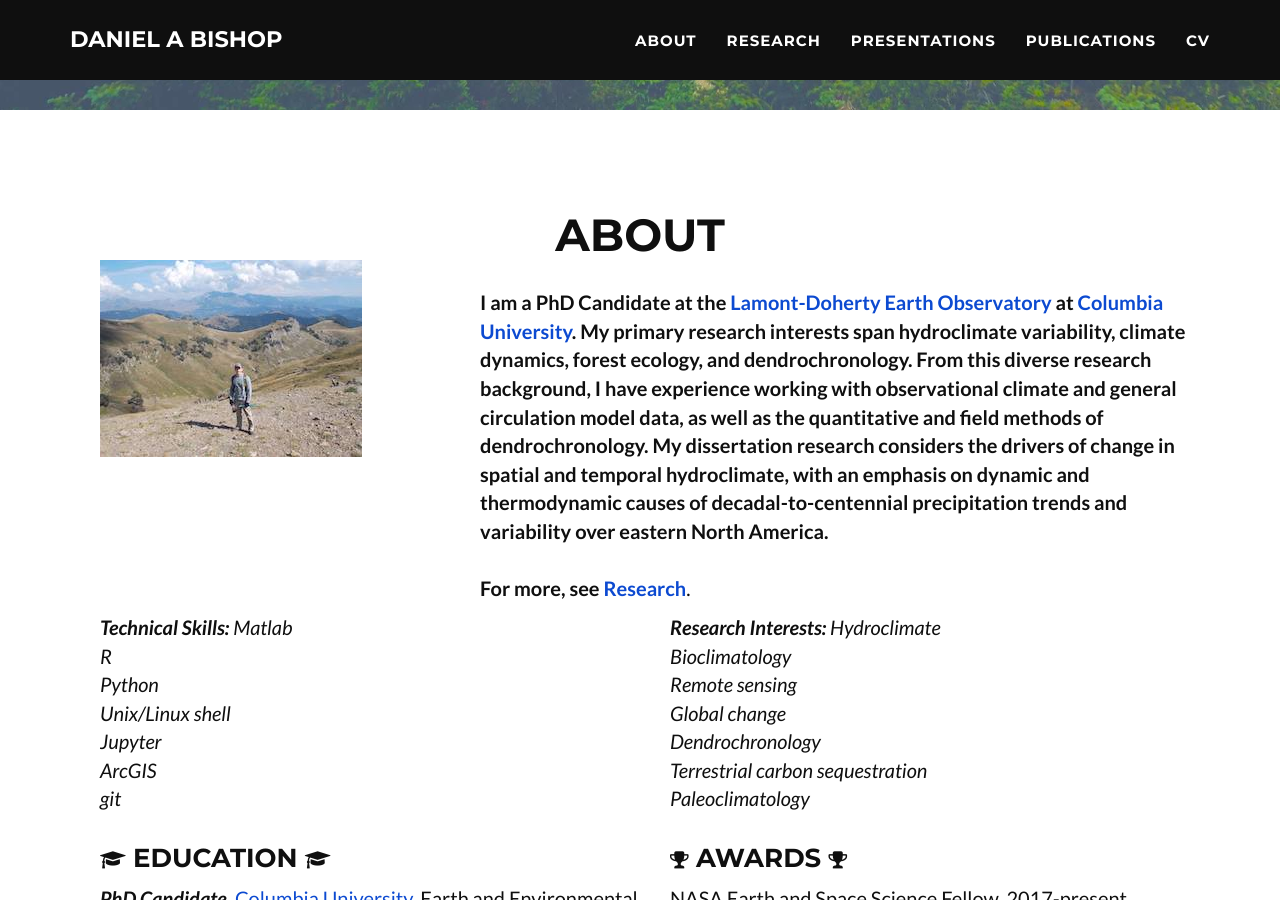
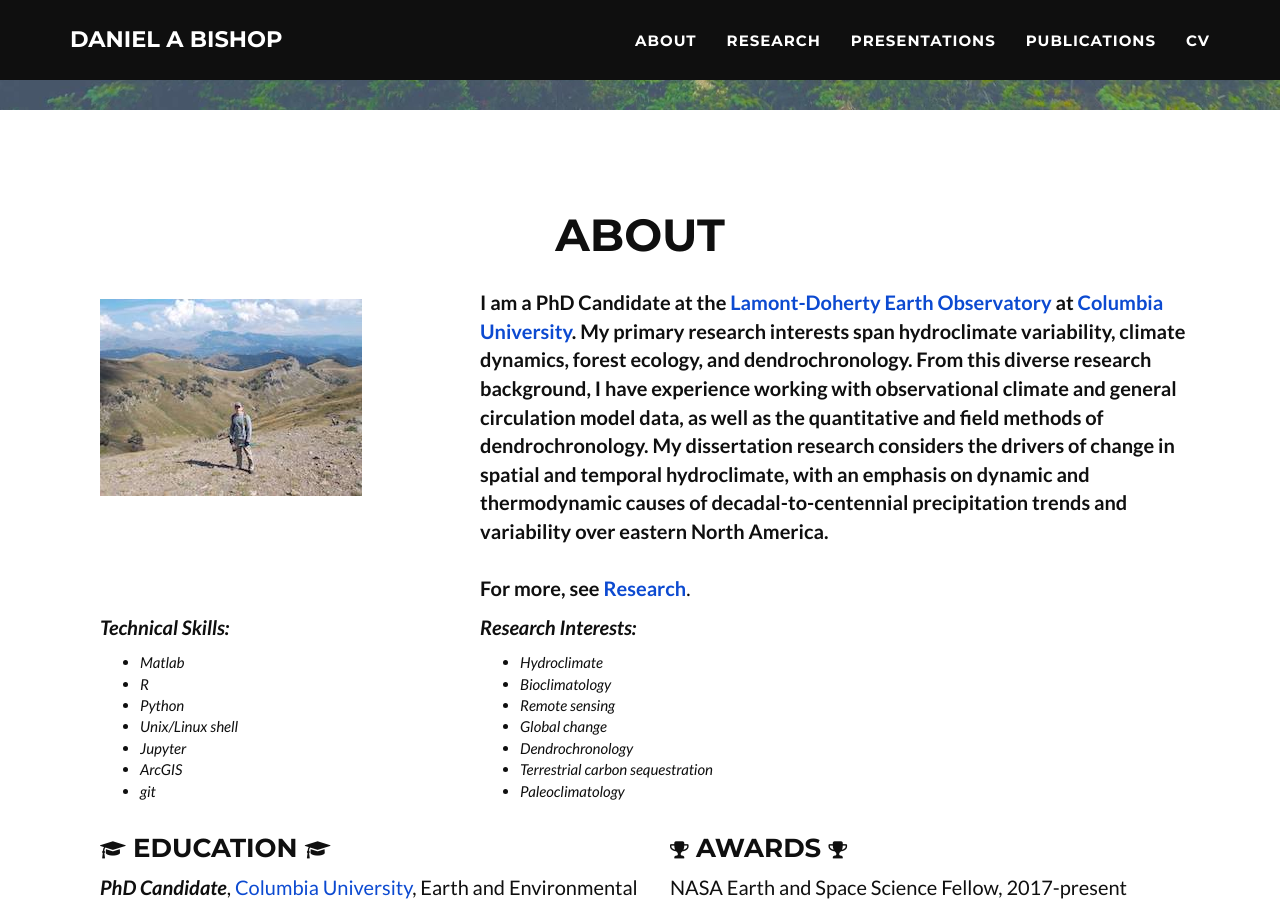
Before and after one commit to danielabishop/danielabishop.github.io, a Jekyll site: the page built from index.html, in a window 1280 px wide and 900 px high, scrolled down 703 px. Built offline with Jekyll 4.4.1, drawn with Linux system fonts in a browser that asks for light colours; some web fonts are replaced; comment, search, counter and statistics services are not loaded.

Commit message:
About updates

```diff
--- a/_includes/portfolio_grid.html
+++ b/_includes/portfolio_grid.html
@@ -14,6 +14,7 @@
 
             <div class="container">
                 <div class="col-md-4">
+                    <p><br></p>
                     <img class="img-responsive" src="img/about.jpg" alt="">
                 </div>
                 <div class="col-md-8">
@@ -24,19 +25,34 @@
                         dissertation research considers the drivers of change in spatial and temporal hydroclimate, with an
                         emphasis on dynamic and thermodynamic causes of decadal-to-centennial precipitation trends and
                         variability over eastern North America.<br><br>For more, see <a class="page-scroll"
-                                                                                        href="#research">Research</a></b>.
+                                                                                        href="#research">Research</a></b>.</p>
                 </div>
             </div>
 
             <div class="container">
-                <div class="col-md-6">
-                    <p><i><b>Technical Skills:</b> Matlab<br>R<br>Python<br>Unix/Linux shell<br>Jupyter<br>ArcGIS<br>git</i>
-                    </p>
+                <div class="col-md-4 .col-md-offset-4">
+                    <p><i><b>Technical Skills:</b><br></i></p>
+                        <ul><i>
+                            <li>Matlab</li>
+                            <li>R</li>
+                            <li>Python</li>
+                            <li>Unix/Linux shell</li>
+                            <li>Jupyter</li>
+                            <li>ArcGIS</li>
+                            <li>git</li></i>
+                        </ul>
                 </div>
-                <div class="col-md-6">
-                    <p><i><b>Research Interests:</b> Hydroclimate<br>Bioclimatology<br>Remote sensing<br>Global
-                        change<br>Dendrochronology<br>Terrestrial carbon sequestration<br>Paleoclimatology</i>
-                    </p>
+                <div class="col-md-4">
+                    <p><i><b>Research Interests:</b><br></i></p>
+                        <ul><i>
+                            <li>Hydroclimate</li>
+                            <li>Bioclimatology</li>
+                            <li>Remote sensing</li>
+                            <li>Global change</li>
+                            <li>Dendrochronology</li>
+                            <li>Terrestrial carbon sequestration</li>
+                            <li>Paleoclimatology</li></i>
+                        </ul>
                 </div>
             </div>
 
```
Also changed, not shown: 6 other files.
